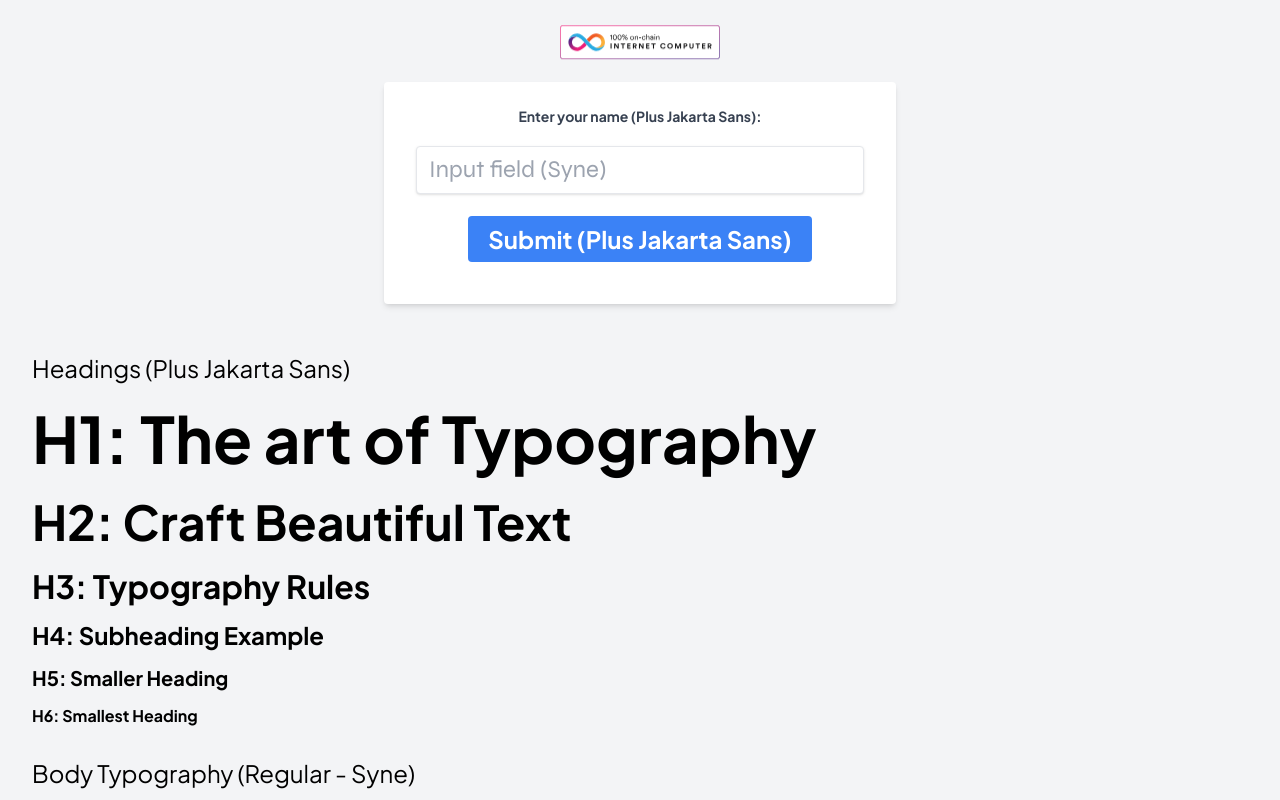
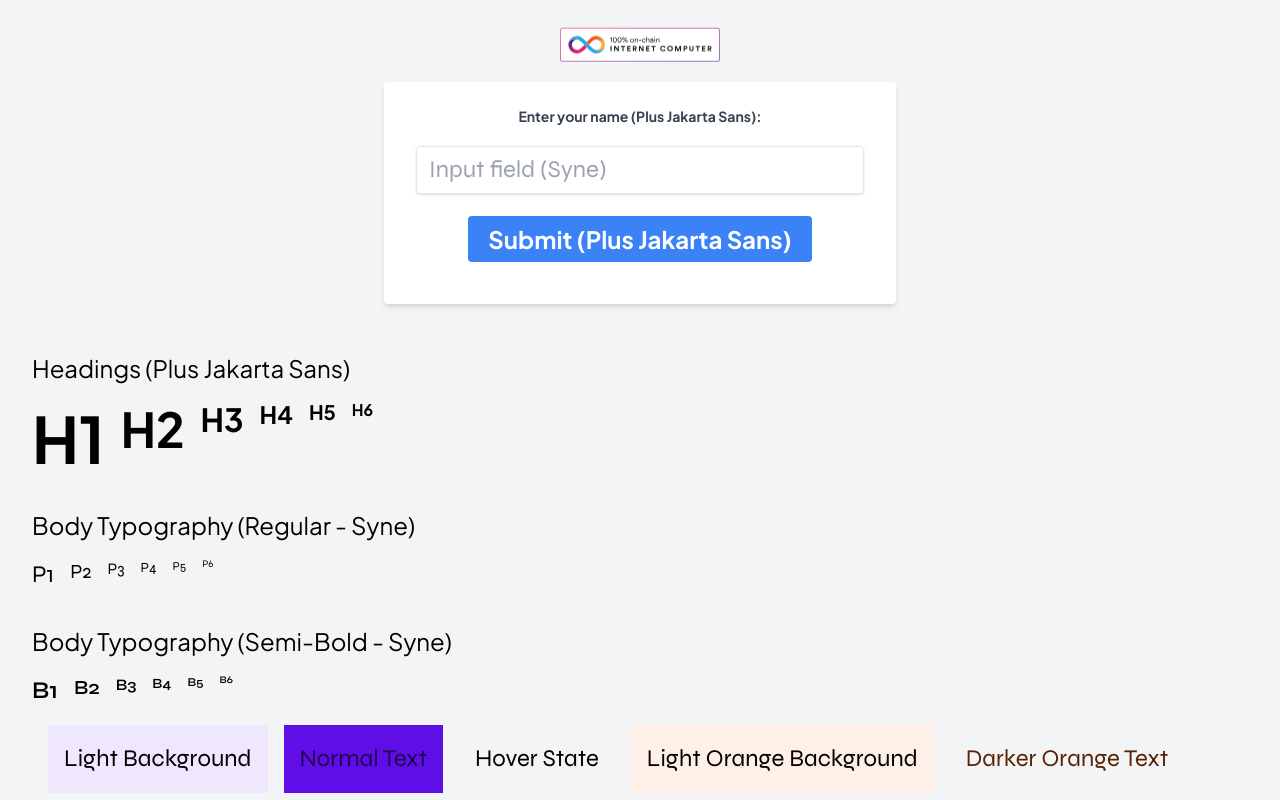
Before and after one commit to gracekarinn/ICPSeeker, a React (Vite) app in the folder src/icpseeker_frontend/: page / in a window 1280 px wide. Shown: the top 800 px of the page. Built offline with nearby package versions, Linux system fonts and the light colour scheme.

Commit message:
Style: Add Colors

```diff
--- a/src/icpseeker_frontend/src/App.jsx
+++ b/src/icpseeker_frontend/src/App.jsx
@@ -59,38 +59,45 @@ function App() {
       {/* Additional Typography Section */}
       <div className="mt-8 w-full space-y-8">
         {/* Headings */}
-        <div className="space-y-4">
-          <h2 className="text-2xl font-heading mb-2">Headings (Plus Jakarta Sans)</h2>
-          <h1 className="text-h1 font-heading">H1: The art of Typography</h1>
-          <h2 className="text-h2 font-heading">H2: Craft Beautiful Text</h2>
-          <h3 className="text-h3 font-heading">H3: Typography Rules</h3>
-          <h4 className="text-h4 font-heading">H4: Subheading Example</h4>
-          <h5 className="text-h5 font-heading">H5: Smaller Heading</h5>
-          <h6 className="text-h6 font-heading">H6: Smallest Heading</h6>
+        <div>
+          <h2 className="text-2xl font-heading mb-4">Headings (Plus Jakarta Sans)</h2>
+          <div className="flex flex-row flex-wrap gap-4">
+            <h1 className="text-h1 font-heading">H1</h1>
+            <h2 className="text-h2 font-heading">H2</h2>
+            <h3 className="text-h3 font-heading">H3</h3>
+            <h4 className="text-h4 font-heading">H4</h4>
+            <h5 className="text-h5 font-heading">H5</h5>
+            <h6 className="text-h6 font-heading">H6</h6>
+          </div>
         </div>
 
         {/* Body Typography (Regular) */}
-        <div className="space-y-4">
-          <h2 className="text-2xl font-heading mb-2">Body Typography (Regular - Syne)</h2>
-          <p className="text-p1 font-body">P1: Regular - 24px, 150% Line Height</p>
-          <p className="text-p2 font-body">P2: Regular - 20px, 150% Line Height</p>
-          <p className="text-p3 font-body">P3: Regular - 16px, 150% Line Height</p>
-          <p className="text-p4 font-body">P4: Regular - 14px, 150% Line Height</p>
-          <p className="text-p5 font-body">P5: Regular - 12px, 150% Line Height</p>
-          <p className="text-p6 font-body">P6: Regular - 10px, 150% Line Height</p>
+        <div>
+          <h2 className="text-2xl font-heading mb-4">Body Typography (Regular - Syne)</h2>
+          <div className="flex flex-row flex-wrap gap-4">
+            <p className="text-p1 font-body">P1</p>
+            <p className="text-p2 font-body">P2</p>
+            <p className="text-p3 font-body">P3</p>
+            <p className="text-p4 font-body">P4</p>
+            <p className="text-p5 font-body">P5</p>
+            <p className="text-p6 font-body">P6</p>
+          </div>
         </div>
 
         {/* Body Typography (Semi-Bold) */}
-        <div className="space-y-4">
-          <h2 className="text-2xl font-heading mb-2">Body Typography (Semi-Bold - Syne)</h2>
-          <p className="text-p1 font-body font-semibold">B1: Semi-Bold - 24px, 150% Line Height</p>
-          <p className="text-p2 font-body font-semibold">B2: Semi-Bold - 20px, 150% Line Height</p>
-          <p className="text-p3 font-body font-semibold">B3: Semi-Bold - 16px, 150% Line Height</p>
-          <p className="text-p4 font-body font-semibold">B4: Semi-Bold - 14px, 150% Line Height</p>
-          <p className="text-p5 font-body font-semibold">B5: Semi-Bold - 12px, 150% Line Height</p>
-          <p className="text-p6 font-body font-semibold">B6: Semi-Bold - 10px, 150% Line Height</p>
+        <div>
+          <h2 className="text-2xl font-heading mb-4">Body Typography (Semi-Bold - Syne)</h2>
+          <div className="flex flex-row flex-wrap gap-4">
+            <p className="text-p1 font-body font-semibold">B1</p>
+            <p className="text-p2 font-body font-semibold">B2</p>
+            <p className="text-p3 font-body font-semibold">B3</p>
+            <p className="text-p4 font-body font-semibold">B4</p>
+            <p className="text-p5 font-body font-semibold">B5</p>
+            <p className="text-p6 font-body font-semibold">B6</p>
+          </div>
         </div>
       </div>
+
         <div className="flex flex-row flex-wrap gap-4 p-4">
         <div className="bg-purple-light p-4">Light Background</div>
         <div className="bg-purple-normal text-purple-darker p-4">Normal Text</div>
@@ -101,6 +108,10 @@ function App() {
         <div className="bg-blue-light p-4">Light Blue Background</div>
         <div className="text-blue-darker p-4">Darker Blue Text</div>
         <div className="hover:bg-blue-dark-active p-4">Hover State</div>
+        <div className="bg-gradient-to-l from-gradient-start to-gradient-end">Gradient Background</div>
+        <div className="bg-state-success text-white">Success</div>
+        <div className="bg-state-danger text-white">Danger</div>
+        <div className="bg-neutral-300 text-neutral-900">Neutral Colors</div>
     </div>
     </main>
   );
--- a/src/icpseeker_frontend/tailwind.config.js
+++ b/src/icpseeker_frontend/tailwind.config.js
@@ -63,6 +63,27 @@ export default {
           "dark-active": "#4f3971",
           darker: "#3e2c58",
         },
+        gradient: {
+          "start": "#5f0ee7", // Gradient start (Purple)
+          "end": "#ff660e", // Gradient end (Orange)
+        },
+        state: {
+          success: "#28a745", // State Success (Green)
+          danger: "#dc3545", // State Danger (Red)
+        },
+        neutral: {
+          50: "#fafafa",
+          100: "#f5f5f5",
+          200: "#e5e5e5",
+          300: "#d4d4d4",
+          400: "#a3a3a3",
+          500: "#737373",
+          600: "#525252",
+          700: "#404040",
+          800: "#262626",
+          900: "#171717",
+          950: "#0a0a0a",
+        },
       },
     },
   },
```
